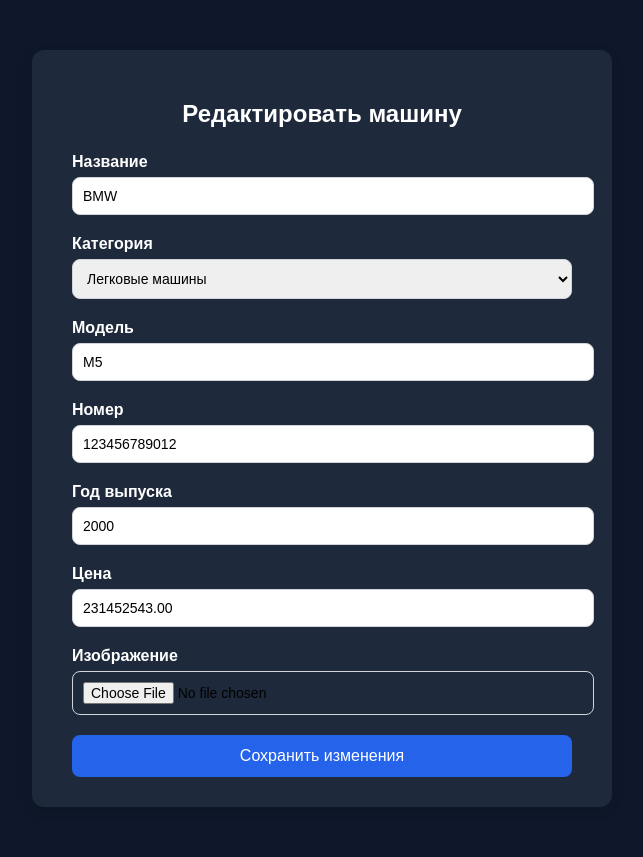
After one commit to Beka1211/Cars, a Django app: page /car/1/edit/ in a window 1280 px wide. The commit adds this page. Shown: the whole page, without its empty margins (318-961 px from the left). Run offline with Django 5.2, Linux system fonts and the light colour scheme; data comes from the database, SQL or seed files in the repository; both versions use the stored data as it was after the commit.

Commit message:
Добавил логику удаление и изменение машины

```diff
--- a/core/app/models.py
+++ b/core/app/models.py
@@ -1,5 +1,4 @@
 from django.db import models
-
 class Category(models.Model):
     title=models.CharField(max_length=222)
 
--- /dev/null
+++ b/core/app/templates/app/car_update.html
@@ -0,0 +1,96 @@
+<!DOCTYPE html>
+<html lang="ru">
+<head>
+    <meta charset="UTF-8">
+    <title>Редактировать машину</title>
+    <style>
+        body {
+            background-color: #0f172a;
+            font-family: Arial, sans-serif;
+            margin: 0;
+            padding: 0;
+        }
+
+        .form-container {
+            max-width: 500px;
+            margin: 50px auto;
+            background-color: #1e293b;
+            padding: 30px 40px;
+            box-shadow: 0 4px 12px rgba(0,0,0,0.1);
+            border-radius: 12px;
+        }
+
+        h2 {
+            text-align: center;
+            margin-bottom: 25px;
+            color: #fff;
+        }
+
+        label {
+            display: block;
+            margin-bottom: 6px;
+            font-weight: bold;
+            color: #fff;
+        }
+
+        input, select {
+            width: 100%;
+            padding: 10px;
+            margin-bottom: 20px;
+            border: 1px solid #d1d5db;
+            border-radius: 8px;
+            font-size: 14px;
+        }
+
+        button {
+            width: 100%;
+            padding: 12px;
+            background-color: #2563eb;
+            color: white;
+            border: none;
+            border-radius: 8px;
+            font-size: 16px;
+            cursor: pointer;
+        }
+
+        button:hover {
+            background-color: #1d4ed8;
+        }
+    </style>
+</head>
+<body>
+    <div class="form-container">
+        <h2>Редактировать машину</h2>
+        <form method="post" enctype="multipart/form-data">
+            {% csrf_token %}
+
+            <label for="title">Название</label>
+            <input type="text" name="title" id="title" value="{{ car.title }}" required>
+
+            <label for="category">Категория</label>
+            <select name="category_id" id="category" required>
+                {% for category in categories %}
+                    <option value="{{ category.id }}" {% if category.id == car.category.id %}selected{% endif %}>{{ category.title }}</option>
+                {% endfor %}
+            </select>
+
+            <label for="model">Модель</label>
+            <input type="text" name="model" id="model" value="{{ car.model_car }}" required>
+
+            <label for="number">Номер</label>
+            <input type="number" name="number" id="number" value="{{ car.number }}" required>
+
+            <label for="year">Год выпуска</label>
+            <input type="number" name="year" id="year" value="{{ car.year }}" required>
+
+            <label for="price">Цена</label>
+            <input type="number" name="price" id="price" value="{{ car.price }}" required>
+
+            <label for="image">Изображение</label>
+            <input type="file" name="image" id="image">
+
+            <button type="submit">Сохранить изменения</button>
+        </form>
+    </div>
+</body>
+</html>
--- a/core/app/templates/app/detail.html
+++ b/core/app/templates/app/detail.html
@@ -83,6 +83,10 @@
             <p><strong>Год выпуска:</strong> {{ car.year }}</p>
 
             <a class="back-link" href="{% url 'index' %}">← Назад</a>
+            <a class="back-link" href="{% url 'car_update' car.id %}">Изменить</a>
+            <a class="back-link" href="{% url 'car_delete' car.id %}">Удалить</a>
+
+
         </div>
     </div>
 </body>
--- a/core/app/urls.py
+++ b/core/app/urls.py
@@ -5,5 +5,7 @@ from django.conf.urls.static import static
 urlpatterns=[
     path('',views.index_views,name='index'),
     path('car/<int:car_id>/', views.car_detail_view, name='car_detail'),
-    path('car_create/',views.car_create_view, name='car_create')
+    path('car_create/',views.car_create_view, name='car_create'),
+    path('car/<int:pk>/edit/', views.car_update, name='car_update'),
+    path('car/<int:pk>/delete/', views.car_delete, name='car_delete'),
 ]+ static(settings.MEDIA_URL, document_root=settings.MEDIA_ROOT)
--- a/core/app/views.py
+++ b/core/app/views.py
@@ -1,4 +1,4 @@
-from django.shortcuts import render, redirect
+from django.shortcuts import render, redirect, get_object_or_404
 from .models import Auto_show, Category
 
 def index_views(request):
@@ -16,7 +16,6 @@ def car_create_view(request):
         category_id = request.POST.get('category_id')
         model_car = request.POST.get('model')
         number = request.POST.get('number')
-
         year = request.POST.get('year')
         price = request.POST.get('price')
         image = request.FILES.get('image')
@@ -37,3 +36,31 @@ def car_create_view(request):
 
     categories = Category.objects.all()
     return render(request, 'app/user.html', {'categories': categories})
+
+def car_update(request, pk):
+    car = get_object_or_404(Auto_show, pk=pk)
+    categories = Category.objects.all()
+
+    if request.method == 'POST':
+        car.title = request.POST.get('title')
+        car.model_car = request.POST.get('model')
+        car.number = request.POST.get('number')
+        car.year = request.POST.get('year')
+        car.price = request.POST.get('price')
+
+        category_id = request.POST.get('category_id')
+        car.category_id = Category.objects.get(id=category_id)
+
+        if request.FILES.get('image'):
+            car.image = request.FILES['image']
+
+        car.save()
+        return redirect('car_detail', car.id)
+
+    return render(request, 'app/car_update.html', {'car': car, 'categories': categories})
+
+def car_delete(request, pk):
+    auto_shows = get_object_or_404(Auto_show, pk=pk)
+    auto_shows.delete()
+
+    return redirect('index')
```
Also changed, not shown: core/app/templates/app/car_delete.html (added, +12 -0 lines), core/db.sqlite3, core/media/media/car_image/PORSHE_911_ydgV7l2.jpg (added), core/media/media/car_image/PORSHE_911_ywFQRnl.jpg (added).
